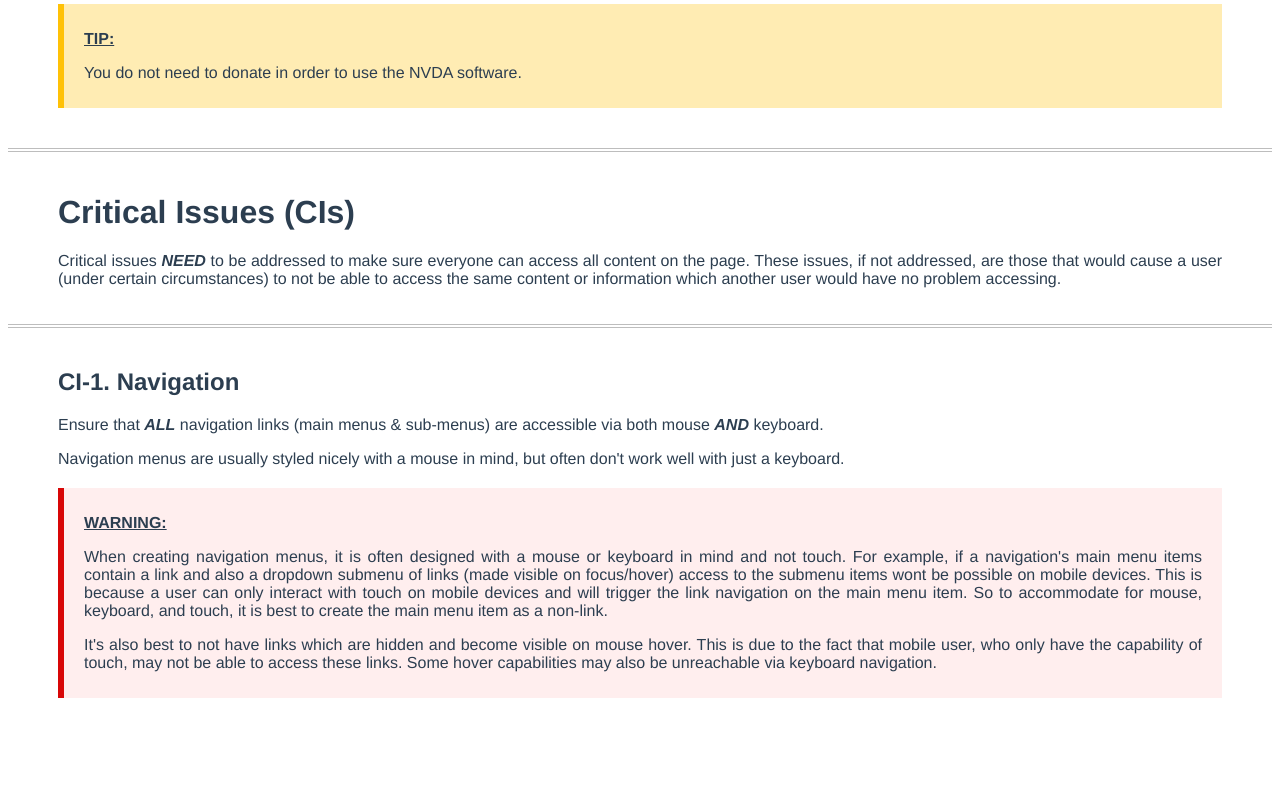
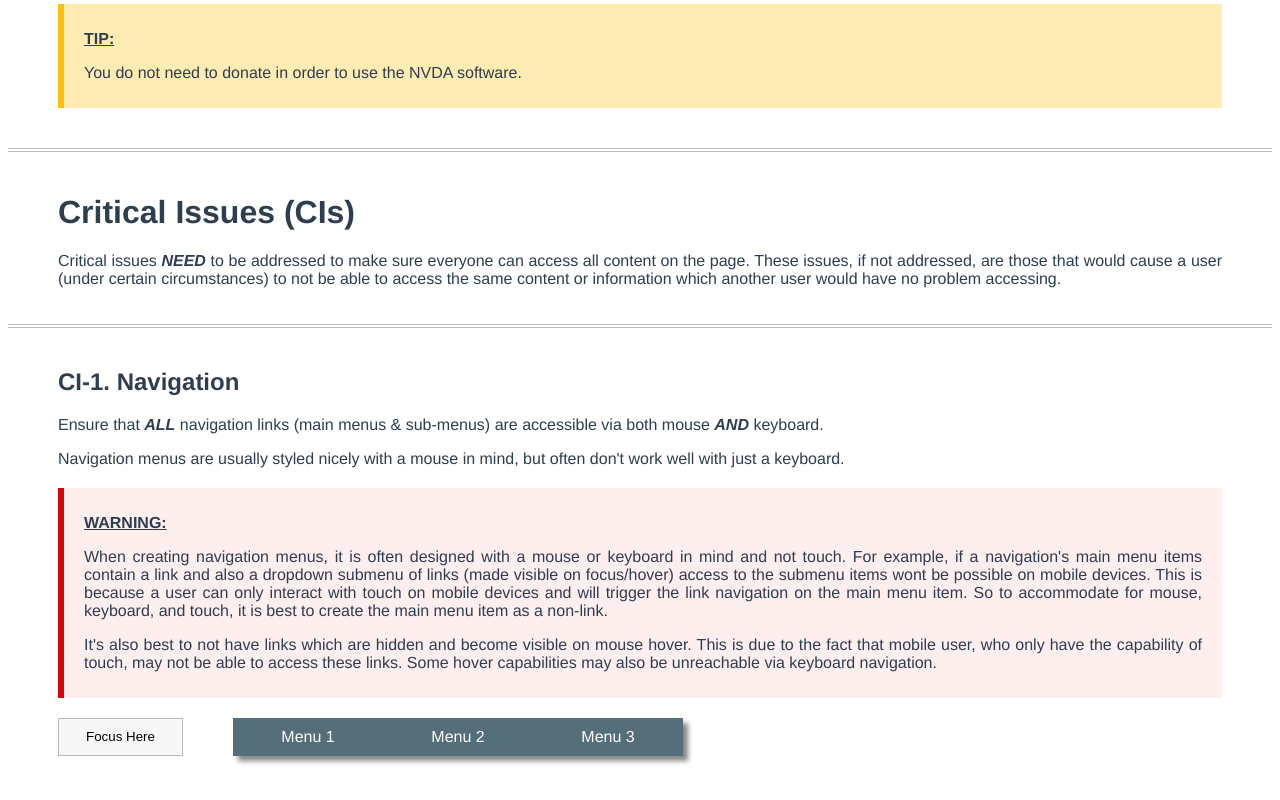
Before and after one commit to james8/web-accessibility-compliance-guide, a Vue app: page / in a window 1280 px wide. Shown: the part 2560-3360 px from the top of the page. Before the commit the page ends 3306 px from the top, so only its background shows below. Built offline with nearby package versions, Linux system fonts and the light colour scheme.

Commit message:
12-10-2018 development

```diff
--- /dev/null
+++ b/src/components/NavigationNc.vue
@@ -0,0 +1,153 @@
+<!--
+
+-->
+
+<template>
+    <div id="navigation-nc">
+        <button type="button" id="focus-btn" @blur="FocusHere(0);" @focus="FocusHere(1);">{{ focusBtnText }}</button>
+
+        <nav>
+            <ul class="mainMenu">
+                <li v-for="(menu, index) in menus" :key="menu.index" @mouseleave="ShowSubmenu(0, index);" @mouseenter="ShowSubmenu(1, index);" tabindex="0">
+                    <span>{{ menu.name }}</span>
+                    <ul :id="`subMenu${ index }`" class="subMenu hidden">
+                        <li v-for="submenu in menu.submenus" :key="submenu.index">
+                            <a :href="`#${ link }`">{{ submenu.name }}</a>
+                        </li>
+                    </ul>
+                </li>
+            </ul>
+        </nav>
+    </div>
+</template>
+
+<script lang="ts">
+    import { Vue, Component, Prop } from "vue-property-decorator";
+
+    interface IMenu {
+        name: string;
+        submenus?: Array<IMenu>
+    }
+
+    @Component
+    export default class NavigationNc extends Vue {
+        @Prop({ type: String, required: true }) link!: string;
+
+        focusBtnText: string = "";
+        menus: Array<IMenu> = [];
+
+        created(): void {
+            this.focusBtnText = "Focus Here";
+            this.menus = [
+                {
+                    name: "Menu 1",
+                    submenus: [
+                        { name: "Submenu 1-1" }
+                    ]
+                },
+                {
+                    name: "Menu 2",
+                    submenus: [
+                        { name: "Submenu 2-1" },
+                        { name: "Submenu 2-2" }
+                    ]
+                },
+                {
+                    name: "Menu 3",
+                    submenus: [
+                        { name: "Submenu 3-1" },
+                        { name: "Submenu 3-2" },
+                        { name: "Submenu 3-3" }
+                    ]
+                }
+            ];
+        }
+
+        FocusHere(type: boolean): void {
+            if (!type) this.focusBtnText = "Focus Here";
+            else {
+                this.focusBtnText = "Focused";
+                (document.querySelector('#menu-nc #focus-btn') as HTMLElement).focus();
+            }
+        }
+
+        ShowSubmenu(type: boolean, index: number): void {
+            const elem: Element = document.getElementById(`subMenu${ index }`) as HTMLElement;
+            if (!type) elem.classList.add('hidden');
+            else elem.classList.remove('hidden');
+        }
+    };
+</script>
+
+<style scoped>
+    #navigation-nc {
+        margin: 16px 0px;
+        display: flex;
+    }
+
+    #focus-btn {
+        background-color: #f7f7f7;
+        border: 1px solid #b9b9b9;
+        cursor: pointer;
+        height: 38px;
+        width: 125px;
+    }
+
+    #focus-btn:hover {
+        background-color: #e9e9e9;
+        border-color: #9f9f9f;
+    }
+
+    nav {
+        padding-left: 40px;
+    }
+
+    ul {
+        box-shadow: 5px 5px 5px #878787;
+        list-style-type: none;
+        margin: 0 0 0 10px;
+        padding: 0;
+        display: flex;
+    }
+
+    .mainMenu li {
+        background-color: #546e7a;
+        color: #fff;
+        cursor: pointer;
+        height: 38px;
+        width: 150px;
+        position: relative;
+        display: flex;
+        flex-direction: column;
+        justify-content: center;
+        align-items: center;
+    }
+
+    .mainMenu li:hover {
+        background-color: #1565c0;
+    }
+
+    .subMenu {
+        position: absolute;
+        top: 38px;
+        right: 0px;
+        flex-direction: column;
+    }
+
+    .subMenu li {
+        background-color: #fff;
+    }
+
+    .subMenu li:hover {
+        background-color: #64b5f6;
+    }
+
+    .subMenu a {
+        color: #000;
+        text-decoration: none;
+    }
+
+    .hidden {
+        display: none;
+    }
+</style>
--- a/src/components/SectionCheckers.vue
+++ b/src/components/sections/SectionCheckers.vue
@@ -7,7 +7,7 @@
         <h2>Web Accessibility Compliance Checkers</h2>
 
         <p>
-            <span class="fancy">tota11y</span> is a useful free web accessibility compliance checker tool to use when making sure your site is compliant.  To use, drag the <span class="fancy">tota11y</span> button below into your bookmarks bar.  Navigate to your site and click on the bookmark to use.  Click on the <img alt="totally icon" src="./../assets/tota11y.png" /> to use.
+            <span class="fancy">tota11y</span> is a useful free web accessibility compliance checker tool to use when making sure your site is compliant.  To use, drag the <span class="fancy">tota11y</span> button below into your bookmarks bar.  Navigate to your site and click on the bookmark to use.  Click on the <img alt="totally icon" src="./../../assets/tota11y.png" /> to use.
         </p>
 
         <a class="bookmarklet" href="javascript:(function(){var%20tota11y=document.createElement('SCRIPT');tota11y.type='text/javascript';tota11y.src='//khan.github.io/tota11y/tota11y/build/tota11y.min.js';document.getElementsByTagName('head')[0].appendChild(tota11y);})();" onclick="javascript:return false;">
@@ -48,7 +48,7 @@
         <p>
             Another useful free web accessibility compliance checker tool to use is the <span class="fancy">WAVE web accessibility evaluation tool</span>, which is a Chrome extension that can be downloaded.  The WAVE evaluation tool contains a bit more information which may make it more complicated to figure out what is not in compliance and why.  To use, go to the <span class="fancy">Chrome Web Store</span> and download the <span class="fancy">WAVE web accessibility evaluation tool</span> extension.  Once installed, navigate to your site and run the extension.
         </p>
-        <img alt="wave web accessibility evaluation tool logo" src="./../assets/WAVETool.png" />
+        <img alt="wave web accessibility evaluation tool logo" src="./../../assets/WAVETool.png" />
     </div>
 </template>
 
--- a/src/components/SectionNavigation.vue
+++ b/src/components/sections/SectionNavigation.vue
@@ -21,16 +21,20 @@
                 It's also best to not have links which are hidden and become visible on mouse hover.  This is due to the fact that mobile user, who only have the capability of touch, may not be able to access these links.  Some hover capabilities may also be unreachable via keyboard navigation.
             </p>
         </note>
+
+        <navigation-nc :link="'section-navigation'"></navigation-nc>
     </div>
 </template>
 
 <script lang="ts">
     import { Vue, Component } from "vue-property-decorator";
 
+    import NavigationNc from "@/components/NavigationNc.vue";
     import Note from "@/components/Note.vue";
 
     @Component({
         components: {
+            NavigationNc,
             Note
         }
     })
--- /dev/null
+++ b/vue.config.js
@@ -0,0 +1,9 @@
+module.exports = {
+    chainWebpack: config => {
+        config.module
+            .rule('images')
+                .use('url-loader')
+                    .loader('url-loader')
+                    .tap(options => Object.assign(options, { limit: 85000 }))
+    }
+}
```
Also changed, not shown: src/App.vue (+5 -5 lines), src/components/HelloWorld.vue (deleted, +0 -59 lines), src/assets/AddingAltTextWord2010.png (renamed from src/assets/AddingAtlTextWord2010.png), src/assets/AddingAltTextWord2016.png (renamed from src/assets/AddingAtlTextWord2016.png), src/components/sections/SectionComplianceLevels.vue (renamed from src/components/SectionComplianceLevels.vue), src/components/sections/SectionScreenReaders.vue (renamed from src/components/SectionScreenReaders.vue), src/components/sections/SectionTableOfContents.vue (renamed from src/components/SectionTableOfContents.vue), 9 other files (tests, documents, lock files or other folders).
